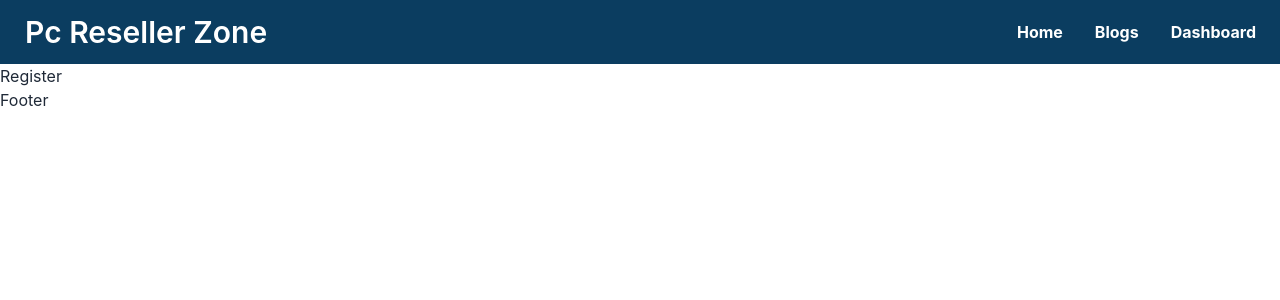
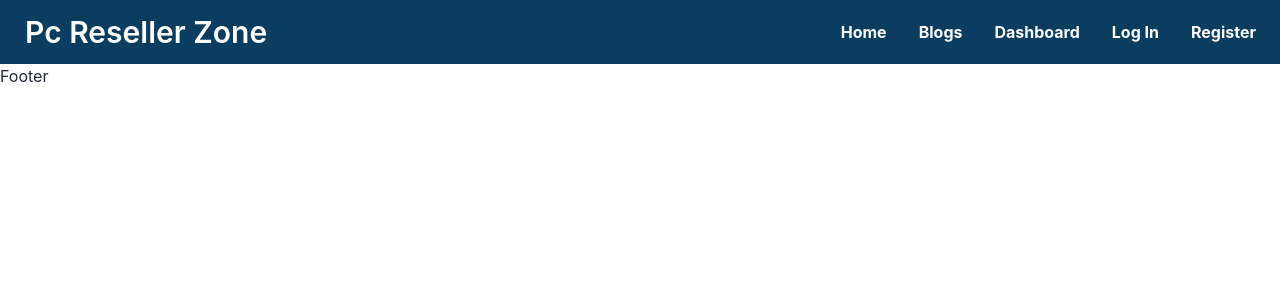
Before and after one commit to merazul-amin/pc-parts-reseller-client, a React (Create React App) app: page /register in a window 1280 px wide. Shown: the top 300 px of the page. Built offline with nearby package versions, Linux system fonts and the light colour scheme; no server answers.

Commit message:
log in out in nav

```diff
--- a/src/components/Pages/Register/Register.js
+++ b/src/components/Pages/Register/Register.js
@@ -2,9 +2,9 @@ import React from 'react';
 
 const Register = () => {
     return (
-        <div>
-            <h1>Register</h1>
-        </div>
+        <form>
+
+        </form>
     );
 };
 
--- a/src/components/SharedPages/NavigationBar/NavigationBar.js
+++ b/src/components/SharedPages/NavigationBar/NavigationBar.js
@@ -6,6 +6,7 @@ import { AuthContext } from '../../../contexts/UserContext/UserContext';
 
 const NavigationBar = () => {
     const { user, logOut } = useContext(AuthContext);
+    console.log(user);
     const handleLogOut = () => {
         logOut()
             .then(() => {
@@ -18,6 +19,24 @@ const NavigationBar = () => {
         <li className='text-white font-bold hover:text-black'><Link to='/'>Home</Link></li>
         <li className='text-white font-bold hover:text-black'><Link to='/blogs'>Blogs</Link></li>
         <li className='text-white font-bold hover:text-black'><Link to='/dashboard'>Dashboard</Link></li>
+        {
+            user?.email ?
+                <>
+                    <li><button onClick={handleLogOut} className='btn btn-error'>Log Out</button></li>
+
+                </>
+                :
+                <>
+                    <li className='text-white font-bold hover:text-black'><Link to='/login'>Log In</Link></li>
+                    <li className='text-white font-bold hover:text-black'><Link to='/register'>Register</Link></li>
+                </>
+
+
+        }
+
+
+
+
 
 
     </>
```
